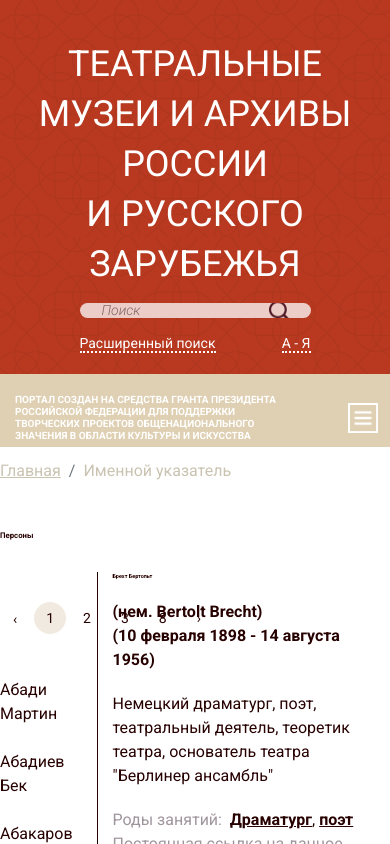
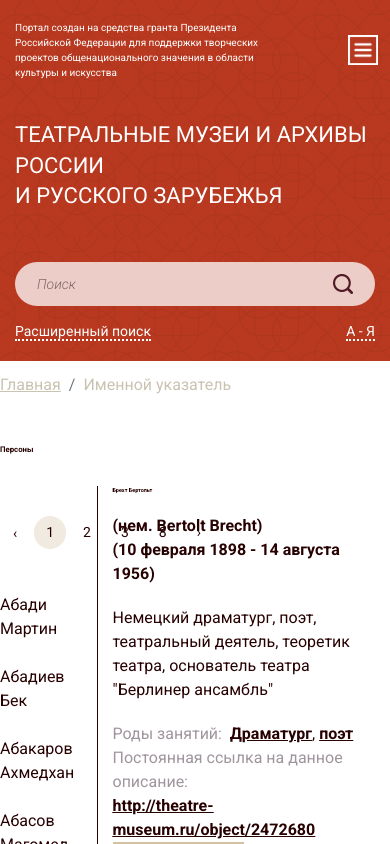
Before and after one commit to JaaneWhite/theatreMuseum, a Nuxt app: page /persons in a window 390 px wide. Shown: the top 844 px of the page. Built offline with nearby package versions, Linux system fonts and the light colour scheme.

Commit message:
+переделка хедера под мобильную версию

```diff
--- a/components/HeaderComponent.vue
+++ b/components/HeaderComponent.vue
@@ -3,11 +3,11 @@
   <b-row class="header-row">
     <b-container>
       <b-row>
-        <b-col cols="12" xl="7">
+        <b-col cols="12" xl="7" style="padding: 0">
           <b-row class="title-text">ТЕАТРАЛЬНЫЕ МУЗЕИ И АРХИВЫ РОССИИ <br>И РУССКОГО ЗАРУБЕЖЬЯ</b-row>
         </b-col>
-        <b-col cols="12" xl="1"></b-col>
-        <b-col cols="12" xl="4" class="search-block">
+        <b-col cols="12" xl="1" style="padding: 0"></b-col>
+        <b-col cols="12" xl="4" class="search-block" style="padding: 0">
           <b-row class="search-row">
           <b-form class="search-form">
             <b-form-input id="search-input" placeholder="Поиск" type="search"></b-form-input>
@@ -20,12 +20,17 @@
             <b-col cols="9" class="left-link"><b-link to="#" class="search-link">Расширенный поиск</b-link></b-col>
             <b-col cols="3" class="right-link"><b-link to="#" class="search-link">А - Я</b-link></b-col>
           </b-row>
-        </b-col>
+        </b-col >
       </b-row>
     </b-container>
 
     </b-row>
-  <b-row class="menu-row">
+    <div  class="menu-block">
+      <top-menu />
+    </div>
+
+
+    <b-row class="menu-row">
     <b-container class="menu-row">
       <TopMenu/>
     </b-container>
@@ -150,5 +155,39 @@ export default {
     display: none;
   }
 }
+@media (max-width: 569px) {
+
+
+  .menu-block {
+    position: absolute;
+    top: 0;
+    right: 0;
+    display: flex;
+    align-items: center;
+    text-align: right;
+    padding: 0;
+    z-index: 50;
+  }
+
+  .menu-row {
+    display: none;
+  }
+  .title-text {
+    font-size: 22px;
+    text-align: left;
+    margin-top: 120px;
+    margin-bottom: 50px;
+  }
+  .search-form {
+    margin-left: 0;
+    margin-right: 0;
+    height: 44px;
+  }
+  .link-row {
+    margin-left: 0;
+    margin-right: 0;
+  }
+
+}
 
 </style>
--- a/components/HomeHeaderComponent.vue
+++ b/components/HomeHeaderComponent.vue
@@ -203,7 +203,7 @@ export default {
 .menu-block {
   display: none;
 }
-@media (max-width: 1025px) {
+@media (max-width: 1200px) {
   .header-right {
     display: none;
   }
--- a/components/TopMenu.vue
+++ b/components/TopMenu.vue
@@ -9,7 +9,7 @@
       <b-navbar-nav fill>
         <b-nav-item to="/" class="menu-button">
           <b-img src="~assets/img/home.png" class="home-logo" alt="Home"></b-img>
-          Главная
+          <div class="menu-button-text">Главная</div>
         </b-nav-item>
         <b-nav-item to="/" class="menu-button">Театральные музеи и архивы</b-nav-item>
         <b-nav-item to="/" class="menu-button">Театры</b-nav-item>
@@ -46,6 +46,9 @@ export default {
 .menu-text {
   display: none;
 }
+.menu-button-text {
+  display: none;
+}
 @media (max-width: 569px) {
   .menu-text {
     display: inline-block;
@@ -71,7 +74,12 @@ export default {
     text-transform: none;
     border-bottom: solid #cdc1a2 1px;
   }
-  .home-logo {display: none}
+  .home-logo {
+    display: none
+  }
+  .menu-button-text {
+    display: block;
+  }
 }
 
 
```
